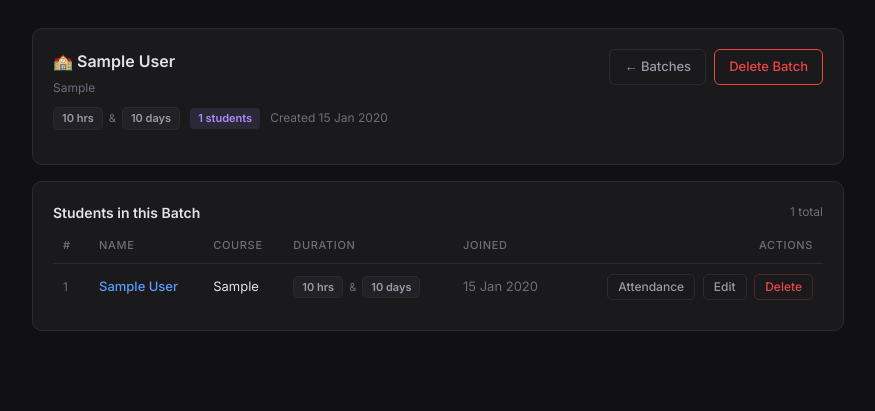
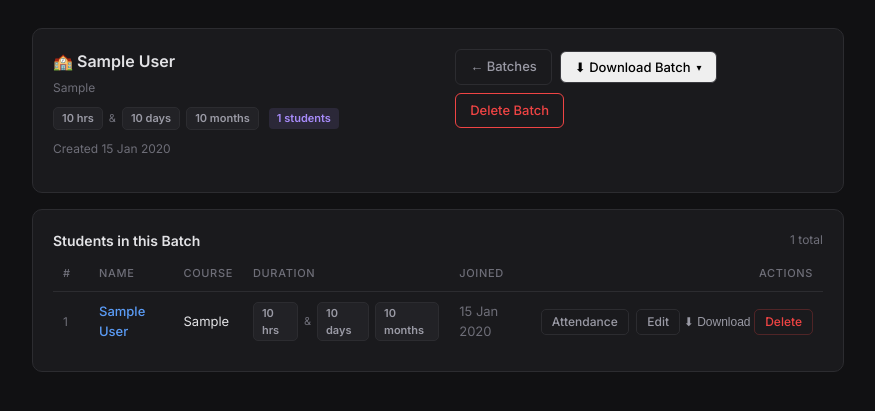
Before and after one commit to arathyrajeesh/attendence-website-acadeno, a Django app: page /batches/1/ in a window 1280 px wide. Shown: the part 48-459 px from the top of the page, without its empty margins (202-1077 px from the left). Run offline with Django 5.2, Linux system fonts and the light colour scheme; tables that the repository leaves empty hold one stand-in row (values such as "Sample post").

Commit message:
add batch attendence download

```diff
--- a/attendence/students/urls.py
+++ b/attendence/students/urls.py
@@ -14,6 +14,8 @@ urlpatterns = [
     path('batches/', views.BatchImportView.as_view(), name='batch-import'),
     path('batches/<int:pk>/', views.BatchDetailView.as_view(), name='batch-detail'),
     path('batches/<int:pk>/delete/', views.BatchDeleteView.as_view(), name='batch-delete'),
+    path('batches/<int:pk>/export/pdf/', views.export_batch_pdf, name='batch-export-pdf'),
+    path('batches/<int:pk>/export/excel/', views.export_batch_excel, name='batch-export-excel'),
 
     # Attendance URLs
     path('attendance/', views.AttendanceListView.as_view(), name='attendance-list'),
--- a/attendence/students/views.py
+++ b/attendence/students/views.py
@@ -454,3 +454,293 @@ def export_student_excel(request, pk):
         content_type='application/vnd.openxmlformats-officedocument.spreadsheetml.sheet')
     response['Content-Disposition'] = f'attachment; filename="{fname}"'
     return response
+
+# ── Batch Export Views ─────────────────────────────────────────────────────────
+
+def export_batch_pdf(request, pk):
+    """Download attendance for ALL students in a batch as a single PDF."""
+    from reportlab.lib.pagesizes import A4
+    from reportlab.lib import colors
+    from reportlab.lib.units import mm
+    from reportlab.platypus import SimpleDocTemplate, Table, TableStyle, Paragraph, Spacer, HRFlowable
+    from reportlab.lib.styles import getSampleStyleSheet
+
+    batch = get_object_or_404(Batch, pk=pk)
+    students = Student.objects.filter(batch=batch).order_by('name')
+    month, year = _get_month_year(request)
+
+    if month and year:
+        period_label = f"{calendar.month_name[month]} {year}"
+    else:
+        period_label = "All Records"
+
+    buf = io.BytesIO()
+    doc = SimpleDocTemplate(buf, pagesize=A4,
+                             topMargin=18*mm, bottomMargin=18*mm,
+                             leftMargin=18*mm, rightMargin=18*mm)
+    styles = getSampleStyleSheet()
+    elems = []
+
+    elems.append(Paragraph("BATCH ATTENDANCE REPORT", styles['Title']))
+    elems.append(Paragraph(f"{batch.name}  —  {batch.course}  —  {period_label}", styles['Heading2']))
+    elems.append(Spacer(1, 6*mm))
+
+    grand_present = grand_absent = grand_noclass = 0
+
+    for idx, student in enumerate(students):
+        records = Attendance.objects.filter(student=student).order_by('date')
+        if month and year:
+            records = records.filter(date__year=year, date__month=month)
+
+        elems.append(Paragraph(f"{idx+1}. {student.name}", styles['Heading3']))
+        elems.append(Paragraph(
+            f"Course: {student.course}  |  Duration: {student.duration_display}",
+            styles['Normal']
+        ))
+        elems.append(Spacer(1, 3*mm))
+
+        data = [['Date', 'Mode', 'Login', 'Logout', 'Status']]
+        present = absent = no_class = 0
+        for r in records:
+            if r.status == 'present':
+                present += 1
+            elif r.status == 'absent':
+                absent += 1
+            else:
+                no_class += 1
+            data.append([
+                str(r.date),
+                r.get_mode_display(),
+                r.login_time.strftime('%H:%M') if r.login_time else '-',
+                r.logout_time.strftime('%H:%M') if r.logout_time else '-',
+                r.get_status_display(),
+            ])
+
+        grand_present  += present
+        grand_absent   += absent
+        grand_noclass  += no_class
+
+        if len(data) > 1:
+            t = Table(data, colWidths=[38*mm, 30*mm, 24*mm, 24*mm, 24*mm])
+            t.setStyle(TableStyle([
+                ('BACKGROUND',     (0, 0), (-1, 0), colors.HexColor('#1a1a1d')),
+                ('TEXTCOLOR',      (0, 0), (-1, 0), colors.white),
+                ('FONTNAME',       (0, 0), (-1, 0), 'Helvetica-Bold'),
+                ('FONTSIZE',       (0, 0), (-1, -1), 9),
+                ('ROWBACKGROUNDS', (0, 1), (-1, -1), [colors.white, colors.HexColor('#f5f5f7')]),
+                ('GRID',           (0, 0), (-1, -1), 0.4, colors.HexColor('#cccccc')),
+                ('ALIGN',          (0, 0), (-1, -1), 'CENTER'),
+                ('PADDING',        (0, 0), (-1, -1), 5),
+            ]))
+            elems.append(t)
+        else:
+            elems.append(Paragraph("No attendance records.", styles['Normal']))
+
+        total_class_days = present + absent
+        pct = f"{(present / total_class_days * 100):.1f}%" if total_class_days else "N/A"
+        summary = Table(
+            [['Present', 'Absent', 'No Class', 'Attendance %'],
+             [str(present), str(absent), str(no_class), pct]],
+            colWidths=[30*mm, 30*mm, 30*mm, 35*mm]
+        )
+        summary.setStyle(TableStyle([
+            ('BACKGROUND', (0, 0), (-1, 0), colors.HexColor('#5b9cf6')),
+            ('TEXTCOLOR',  (0, 0), (-1, 0), colors.white),
+            ('FONTNAME',   (0, 0), (-1, -1), 'Helvetica-Bold'),
+            ('FONTSIZE',   (0, 0), (-1, -1), 9),
+            ('ALIGN',      (0, 0), (-1, -1), 'CENTER'),
+            ('GRID',       (0, 0), (-1, -1), 0.4, colors.HexColor('#cccccc')),
+            ('PADDING',    (0, 0), (-1, -1), 6),
+        ]))
+        elems.append(Spacer(1, 3*mm))
+        elems.append(Paragraph("Summary", styles['Heading4']))
+        elems.append(Spacer(1, 2*mm))
+        elems.append(summary)
+        elems.append(Spacer(1, 6*mm))
+        elems.append(HRFlowable(width="100%", thickness=0.5, color=colors.HexColor('#cccccc')))
+        elems.append(Spacer(1, 4*mm))
+
+    # Grand total
+    elems.append(Paragraph("BATCH SUMMARY", styles['Heading2']))
+    grand_class_days = grand_present + grand_absent
+    grand_pct = f"{(grand_present / grand_class_days * 100):.1f}%" if grand_class_days else "N/A"
+    grand_table = Table(
+        [['Total Students', 'Total Present', 'Total Absent', 'No Class', 'Overall %'],
+         [str(students.count()), str(grand_present), str(grand_absent), str(grand_noclass), grand_pct]],
+        colWidths=[35*mm, 30*mm, 30*mm, 25*mm, 25*mm]
+    )
+    grand_table.setStyle(TableStyle([
+        ('BACKGROUND', (0, 0), (-1, 0), colors.HexColor('#1a1a1d')),
+        ('TEXTCOLOR',  (0, 0), (-1, 0), colors.white),
+        ('FONTNAME',   (0, 0), (-1, -1), 'Helvetica-Bold'),
+        ('FONTSIZE',   (0, 0), (-1, -1), 10),
+        ('ALIGN',      (0, 0), (-1, -1), 'CENTER'),
+        ('GRID',       (0, 0), (-1, -1), 0.4, colors.HexColor('#cccccc')),
+        ('PADDING',    (0, 0), (-1, -1), 7),
+        ('BACKGROUND', (0, 1), (-1, 1), colors.HexColor('#e8f0fe')),
+    ]))
+    elems.append(Spacer(1, 3*mm))
+    elems.append(grand_table)
+
+    doc.build(elems)
+    buf.seek(0)
+    period_slug = period_label.replace(' ', '_')
+    fname = f"Batch_{batch.name.replace(' ', '_')}_{period_slug}.pdf"
+    response = HttpResponse(buf, content_type='application/pdf')
+    response['Content-Disposition'] = f'attachment; filename="{fname}"'
+    return response
+
+
+def export_batch_excel(request, pk):
+    """Download attendance for ALL students in a batch — one sheet per student + a Summary sheet."""
+    import openpyxl
+    from openpyxl.styles import Font, PatternFill, Alignment, Border, Side
+
+    batch = get_object_or_404(Batch, pk=pk)
+    students = Student.objects.filter(batch=batch).order_by('name')
+    month, year = _get_month_year(request)
+
+    if month and year:
+        period_label = f"{calendar.month_name[month]} {year}"
+    else:
+        period_label = "All Records"
+
+    thin = Border(
+        left=Side(style='thin', color='CCCCCC'), right=Side(style='thin', color='CCCCCC'),
+        top=Side(style='thin', color='CCCCCC'),  bottom=Side(style='thin', color='CCCCCC'),
+    )
+    center = Alignment(horizontal='center', vertical='center')
+    hdr_fill = PatternFill('solid', fgColor='1A1A1D')
+
+    wb = openpyxl.Workbook()
+    ws_summary = wb.active
+    ws_summary.title = "Summary"
+
+    ws_summary.merge_cells('A1:F1')
+    ws_summary['A1'] = "BATCH ATTENDANCE REPORT"
+    ws_summary['A1'].font = Font(bold=True, size=14)
+    ws_summary['A1'].alignment = center
+
+    ws_summary.merge_cells('A2:F2')
+    ws_summary['A2'] = f"{batch.name}  -  {batch.course}  -  {period_label}"
+    ws_summary['A2'].alignment = center
+
+    ws_summary.append([])
+
+    summary_headers = ['#', 'Student Name', 'Present', 'Absent', 'No Class', 'Attendance %']
+    ws_summary.append(summary_headers)
+    for col in range(1, 7):
+        c = ws_summary.cell(row=4, column=col)
+        c.fill = hdr_fill
+        c.font = Font(color='FFFFFF', bold=True, size=9)
+        c.alignment = center
+        c.border = thin
+
+    grand_present = grand_absent = grand_noclass = 0
+    summary_rows = []
+
+    for idx, student in enumerate(students):
+        records = Attendance.objects.filter(student=student).order_by('date')
+        if month and year:
+            records = records.filter(date__year=year, date__month=month)
+
+        safe_name = student.name[:25].translate(str.maketrans('', '', '/\\:*?[]'))
+        ws = wb.create_sheet(title=f"{idx+1}_{safe_name}")
+
+        for row, text in enumerate([
+            "ATTENDANCE REPORT",
+            f"{student.name}  -  {period_label}",
+            f"Course: {student.course}  |  Duration: {student.duration_display}  |  Batch: {batch.name}",
+        ], start=1):
+            ws.merge_cells(f'A{row}:E{row}')
+            ws[f'A{row}'] = text
+            ws[f'A{row}'].alignment = center
+            ws[f'A{row}'].font = Font(bold=(row == 1), size=(13 if row == 1 else 10))
+
+        ws.append([])
+        ws.append(['Date', 'Mode', 'Login', 'Logout', 'Status'])
+        for col in range(1, 6):
+            c = ws.cell(row=5, column=col)
+            c.fill = hdr_fill
+            c.font = Font(color='FFFFFF', bold=True, size=9)
+            c.alignment = center
+            c.border = thin
+
+        present = absent = no_class = 0
+        for i, r in enumerate(records, start=6):
+            if r.status == 'present':
+                present += 1
+            elif r.status == 'absent':
+                absent += 1
+            else:
+                no_class += 1
+            ws.append([
+                str(r.date), r.get_mode_display(),
+                r.login_time.strftime('%H:%M') if r.login_time else '-',
+                r.logout_time.strftime('%H:%M') if r.logout_time else '-',
+                r.get_status_display(),
+            ])
+            bg = 'FFFFFF' if i % 2 == 0 else 'F5F5F7'
+            for col in range(1, 6):
+                c = ws.cell(row=i, column=col)
+                c.fill = PatternFill('solid', fgColor=bg)
+                c.border = thin; c.alignment = center
+            sc = ws.cell(row=i, column=5)
+            status_color = '22C55E' if r.status == 'present' else ('EF4444' if r.status == 'absent' else 'F59E0B')
+            sc.font = Font(color=status_color, bold=True, size=9)
+
+        total_class_days = present + absent
+        pct = f"{(present / total_class_days * 100):.1f}%" if total_class_days else "N/A"
+
+        ws.append([])
+        sr = ws.max_row + 1
+        for col, val in enumerate(['Present', 'Absent', 'No Class', 'Attendance %', ''], start=1):
+            c = ws.cell(row=sr, column=col, value=val)
+            if col < 5:
+                c.fill = PatternFill('solid', fgColor='5B9CF6')
+                c.font = Font(color='FFFFFF', bold=True, size=9)
+                c.alignment = center; c.border = thin
+        for col, val in enumerate([present, absent, no_class, pct, ''], start=1):
+            c = ws.cell(row=sr + 1, column=col, value=val)
+            if col < 5:
+                c.font = Font(bold=True, size=9)
+                c.alignment = center; c.border = thin
+        for col, w in zip('ABCDE', [14, 12, 10, 10, 10]):
+            ws.column_dimensions[col].width = w
+
+        grand_present  += present
+        grand_absent   += absent
+        grand_noclass  += no_class
+        summary_rows.append((idx + 1, student.name, present, absent, no_class, pct))
+
+    for row_idx, row_data in enumerate(summary_rows, start=5):
+        bg = 'FFFFFF' if row_idx % 2 == 0 else 'F5F5F7'
+        for col, val in enumerate(row_data, start=1):
+            c = ws_summary.cell(row=row_idx, column=col, value=val)
+            c.fill = PatternFill('solid', fgColor=bg)
+            c.border = thin; c.alignment = center
+            c.font = Font(size=9)
+
+    grand_row = len(summary_rows) + 5
+    grand_class_days = grand_present + grand_absent
+    grand_pct = f"{(grand_present / grand_class_days * 100):.1f}%" if grand_class_days else "N/A"
+    totals = ['', 'TOTAL', grand_present, grand_absent, grand_noclass, grand_pct]
+    for col, val in enumerate(totals, start=1):
+        c = ws_summary.cell(row=grand_row + 1, column=col, value=val)
+        c.fill = PatternFill('solid', fgColor='1A1A1D')
+        c.font = Font(color='FFFFFF', bold=True, size=9)
+        c.alignment = center; c.border = thin
+
+    for col, w in zip('ABCDEF', [6, 22, 10, 10, 10, 14]):
+        ws_summary.column_dimensions[col].width = w
+
+    buf = io.BytesIO()
+    wb.save(buf)
+    buf.seek(0)
+
+    period_slug = period_label.replace(' ', '_')
+    fname = f"Batch_{batch.name.replace(' ', '_')}_{period_slug}.xlsx"
+    response = HttpResponse(buf,
+        content_type='application/vnd.openxmlformats-officedocument.spreadsheetml.sheet')
+    response['Content-Disposition'] = f'attachment; filename="{fname}"'
+    return response
--- a/attendence/templates/students/batch_detail.html
+++ b/attendence/templates/students/batch_detail.html
@@ -14,13 +14,36 @@
                     {% if batch.duration_hours %}<span class="dur-part">{{ batch.duration_hours }} hrs</span>{% endif %}
                     {% if batch.duration_hours and batch.duration_days %}<span class="dur-sep">&</span>{% endif %}
                     {% if batch.duration_days %}<span class="dur-part">{{ batch.duration_days }} days</span>{% endif %}
+                    {% if batch.duration_months %}<span class="dur-part">{{ batch.duration_months }} months</span>{% endif %}
                 </div>
                 <span class="badge badge-batch">{{ students|length }} students</span>
                 <span class="text-muted" style="font-size:12px;">Created {{ batch.created_at|date:"d M Y" }}</span>
             </div>
         </div>
-        <div style="display:flex; gap:8px;">
+
+        <!-- Header action buttons -->
+        <div style="display:flex; gap:8px; flex-wrap:wrap; align-items:center;">
             <a href="{% url 'batch-import' %}" class="btn btn-ghost">← Batches</a>
+
+            <!-- Whole-batch download dropdown -->
+            <div class="download-dropdown" style="position:relative;">
+                <button class="btn btn-accent" onclick="toggleDropdown('batchDropdown')"
+                        style="display:flex; align-items:center; gap:6px;">
+                    ⬇ Download Batch
+                    <span style="font-size:10px;">▾</span>
+                </button>
+                <div id="batchDropdown" class="dropdown-menu" style="display:none; position:absolute; top:110%; right:0; background:var(--card-bg,#1e1e24); border:1px solid var(--border,#2e2e38); border-radius:10px; min-width:190px; box-shadow:0 8px 32px rgba(0,0,0,.35); z-index:100; overflow:hidden;">
+                    <a href="{% url 'batch-export-pdf' batch.id %}"
+                       class="dropdown-item" style="display:flex; align-items:center; gap:10px; padding:12px 16px; color:inherit; text-decoration:none; font-size:13px; border-bottom:1px solid var(--border,#2e2e38); transition:background .15s;">
+                        📄 Download PDF
+                    </a>
+                    <a href="{% url 'batch-export-excel' batch.id %}"
+                       class="dropdown-item" style="display:flex; align-items:center; gap:10px; padding:12px 16px; color:inherit; text-decoration:none; font-size:13px; transition:background .15s;">
+                        📊 Download Excel
+                    </a>
+                </div>
+            </div>
+
             <a href="{% url 'batch-delete' batch.id %}" class="btn btn-danger-outline">Delete Batch</a>
         </div>
     </div>
@@ -59,12 +82,34 @@
                             {% if student.duration_hours %}<span class="dur-part">{{ student.duration_hours }} hrs</span>{% endif %}
                             {% if student.duration_hours and student.duration_days %}<span class="dur-sep">&</span>{% endif %}
                             {% if student.duration_days %}<span class="dur-part">{{ student.duration_days }} days</span>{% endif %}
+                            {% if student.duration_months %}<span class="dur-part">{{ student.duration_months }} months</span>{% endif %}
                         </div>
                     </td>
                     <td class="text-muted">{{ student.joined_date|date:"d M Y" }}</td>
-                    <td class="col-actions">
+                    <td class="col-actions" style="white-space:nowrap;">
                         <a href="{% url 'student-attendance' student.id %}" class="action-btn edit">Attendance</a>
                         <a href="{% url 'student-update' student.id %}" class="action-btn edit">Edit</a>
+
+                        <!-- Individual student download dropdown -->
+                        <div class="download-dropdown" style="position:relative; display:inline-block;">
+                            <button class="action-btn edit"
+                                    onclick="toggleDropdown('stu{{ student.id }}')"
+                                    style="cursor:pointer; background:none; border:none; padding:0;">
+                                ⬇ Download
+                            </button>
+                            <div id="stu{{ student.id }}" class="dropdown-menu"
+                                 style="display:none; position:absolute; top:110%; right:0; background:var(--card-bg,#1e1e24); border:1px solid var(--border,#2e2e38); border-radius:10px; min-width:170px; box-shadow:0 8px 32px rgba(0,0,0,.35); z-index:200; overflow:hidden;">
+                                <a href="{% url 'student-export-pdf' student.id %}"
+                                   class="dropdown-item" style="display:flex; align-items:center; gap:8px; padding:11px 14px; color:inherit; text-decoration:none; font-size:12px; border-bottom:1px solid var(--border,#2e2e38); transition:background .15s;">
+                                    📄 PDF Report
+                                </a>
+                                <a href="{% url 'student-export-excel' student.id %}"
+                                   class="dropdown-item" style="display:flex; align-items:center; gap:8px; padding:11px 14px; color:inherit; text-decoration:none; font-size:12px; transition:background .15s;">
+                                    📊 Excel Report
+                                </a>
+                            </div>
+                        </div>
+
                         <a href="{% url 'student-delete' student.id %}" class="action-btn delete">Delete</a>
                     </td>
                 </tr>
@@ -75,4 +120,32 @@
         </table>
     </div>
 </div>
+
+<style>
+.dropdown-item:hover {
+    background: rgba(91,156,246,0.12) !important;
+    color: #5b9cf6 !important;
+}
+</style>
+
+<script>
+function toggleDropdown(id) {
+    // Close all other open dropdowns first
+    document.querySelectorAll('.dropdown-menu').forEach(function(el) {
+        if (el.id !== id) el.style.display = 'none';
+    });
+    var menu = document.getElementById(id);
+    menu.style.display = menu.style.display === 'none' ? 'block' : 'none';
+}
+
+// Close dropdowns when clicking outside
+document.addEventListener('click', function(e) {
+    if (!e.target.closest('.download-dropdown')) {
+        document.querySelectorAll('.dropdown-menu').forEach(function(el) {
+            el.style.display = 'none';
+        });
+    }
+});
+</script>
+
 {% endblock %}
```
